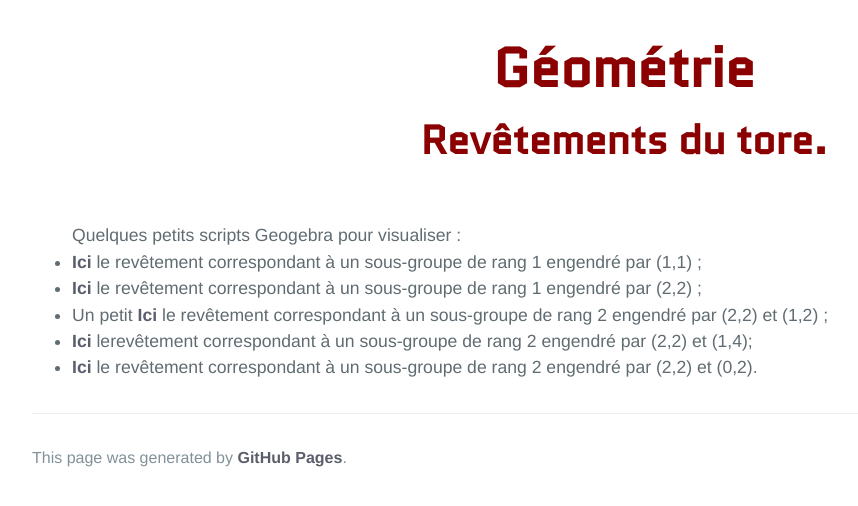
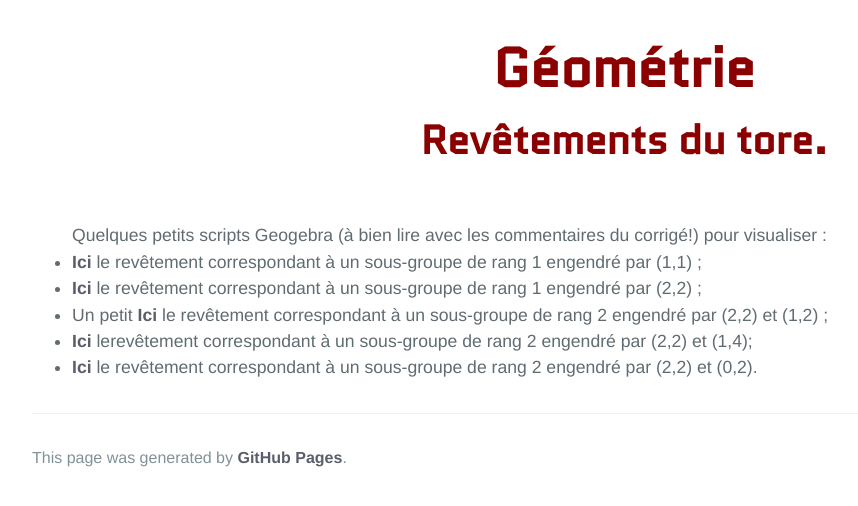
Before and after one commit to KevinDestagnol/algebre.github.io, a Jekyll site: the page built from coveringstorus.md, in a window 1280 px wide, cut to the strip 264-770 px from the top of the page. Shown: the whole strip, without its empty margins (16-874 px from the left). Built offline with Jekyll 4.4.1, drawn with Linux system fonts in a browser that asks for light colours; some web fonts are replaced.

Commit message:
Update default16.html

```diff
--- a/_layouts/default16.html
+++ b/_layouts/default16.html
@@ -37,7 +37,7 @@
 	    <br>
 	    <br>
 	    <ul>
-		    Quelques petits scripts Geogebra pour visualiser :
+		    Quelques petits scripts Geogebra (à bien lire avec les commentaires du corrigé!) pour visualiser :
 		    <li> <a href="https://www.imo.universite-paris-saclay.fr/~destagnol/revetement_tore.html">Ici</a> le revêtement correspondant à un sous-groupe de rang 1 engendré par (1,1) ;</li>
 <li> <a href="https://www.imo.universite-paris-saclay.fr/~destagnol/rev_tore2.html">Ici</a> le revêtement correspondant à un sous-groupe de rang 1 engendré par (2,2) ;</li>
 		     <li> Un petit <a href="https://www.imo.universite-paris-saclay.fr/~destagnol/rev_tore3.html">Ici</a> le revêtement correspondant à un sous-groupe de rang 2 engendré par (2,2) et (1,2) ;</li>
```
